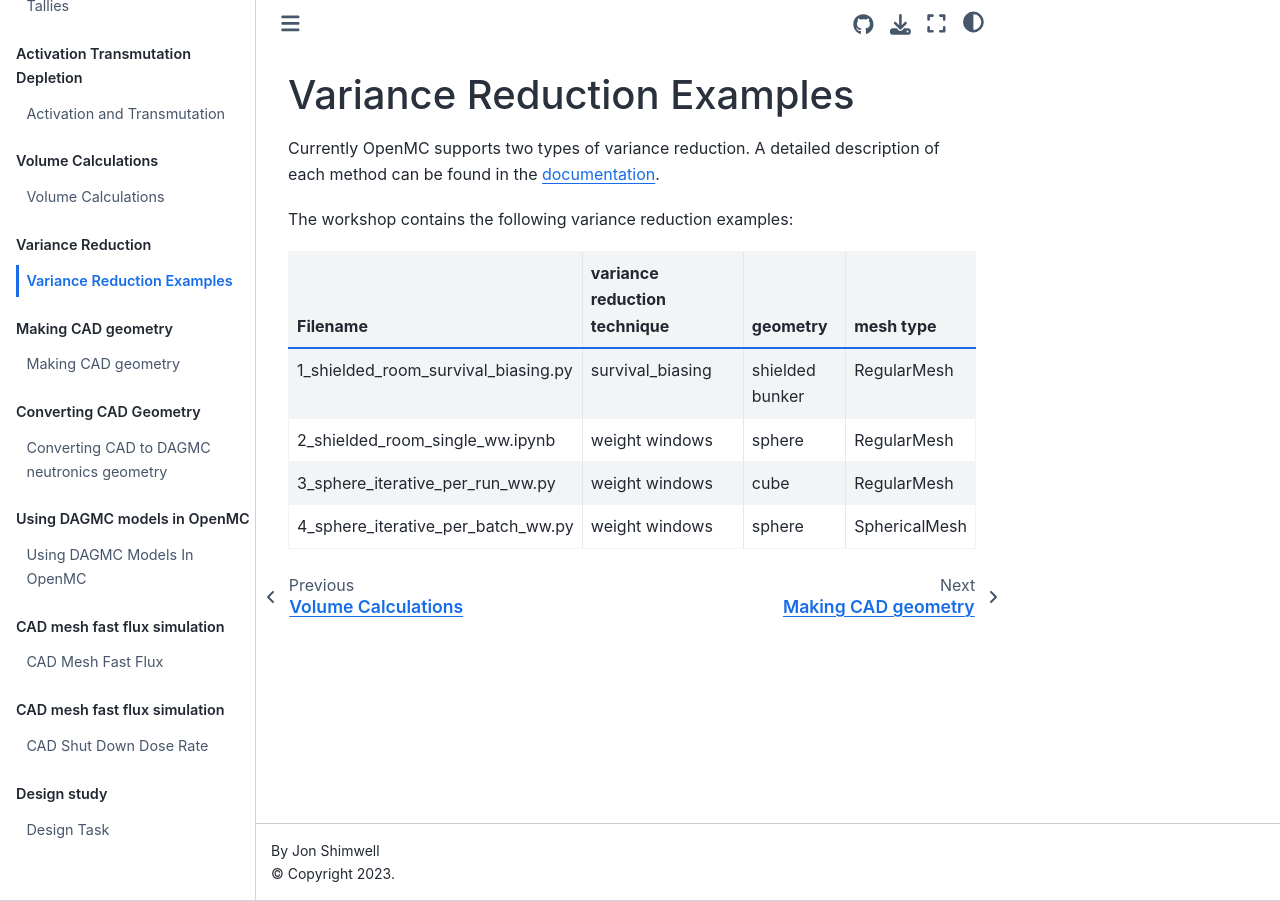
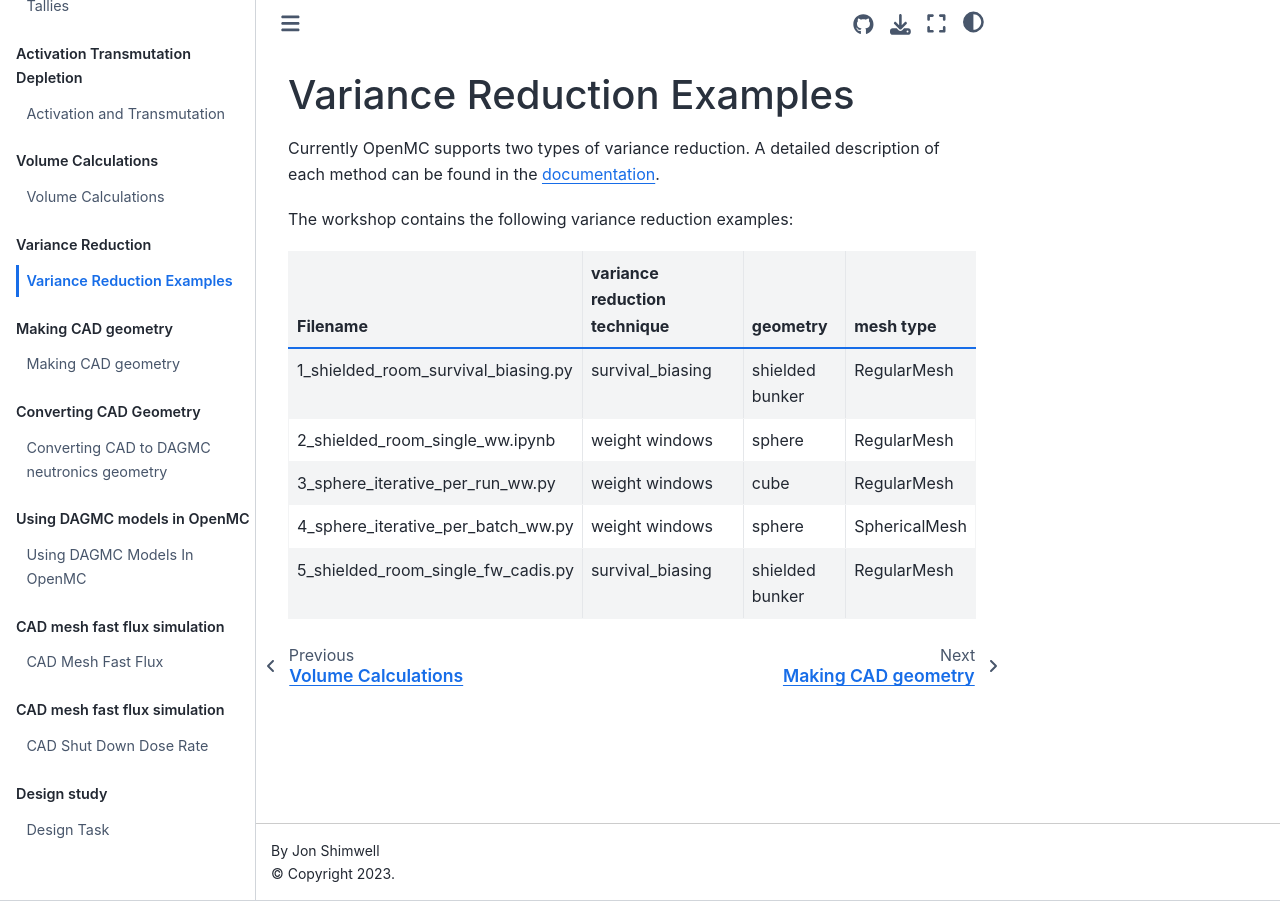
Before and after one commit to fusion-energy/neutronics-workshop, a Jupyter Book: the page built from tasks/task_14_variance_reduction/README.md, in a window 1280 px wide. Built offline with Jupyter Book 1.0.4 settings and Sphinx 7.4.7 and the Sphinx Book theme 1.1.4, drawn with Linux system fonts in a browser that asks for light colours; pages that are not in the unit, such as notebooks, are missing from menus.

```diff
--- a/tasks/task_14_variance_reduction/README.md
+++ b/tasks/task_14_variance_reduction/README.md
@@ -11,3 +11,4 @@
 | 2_shielded_room_single_ww.ipynb | weight windows | sphere | RegularMesh | air space and concrete |
 | 3_sphere_iterative_per_run_ww.py | weight windows | cube | RegularMesh | Water |
 | 4_sphere_iterative_per_batch_ww.py | weight windows | sphere | SphericalMesh | concrete |
+| 5_shielded_room_single_fw_cadis.py | survival_biasing | shielded bunker | RegularMesh | Flux map | air space and concrete |
```
Also changed, not shown: 3 other files.
